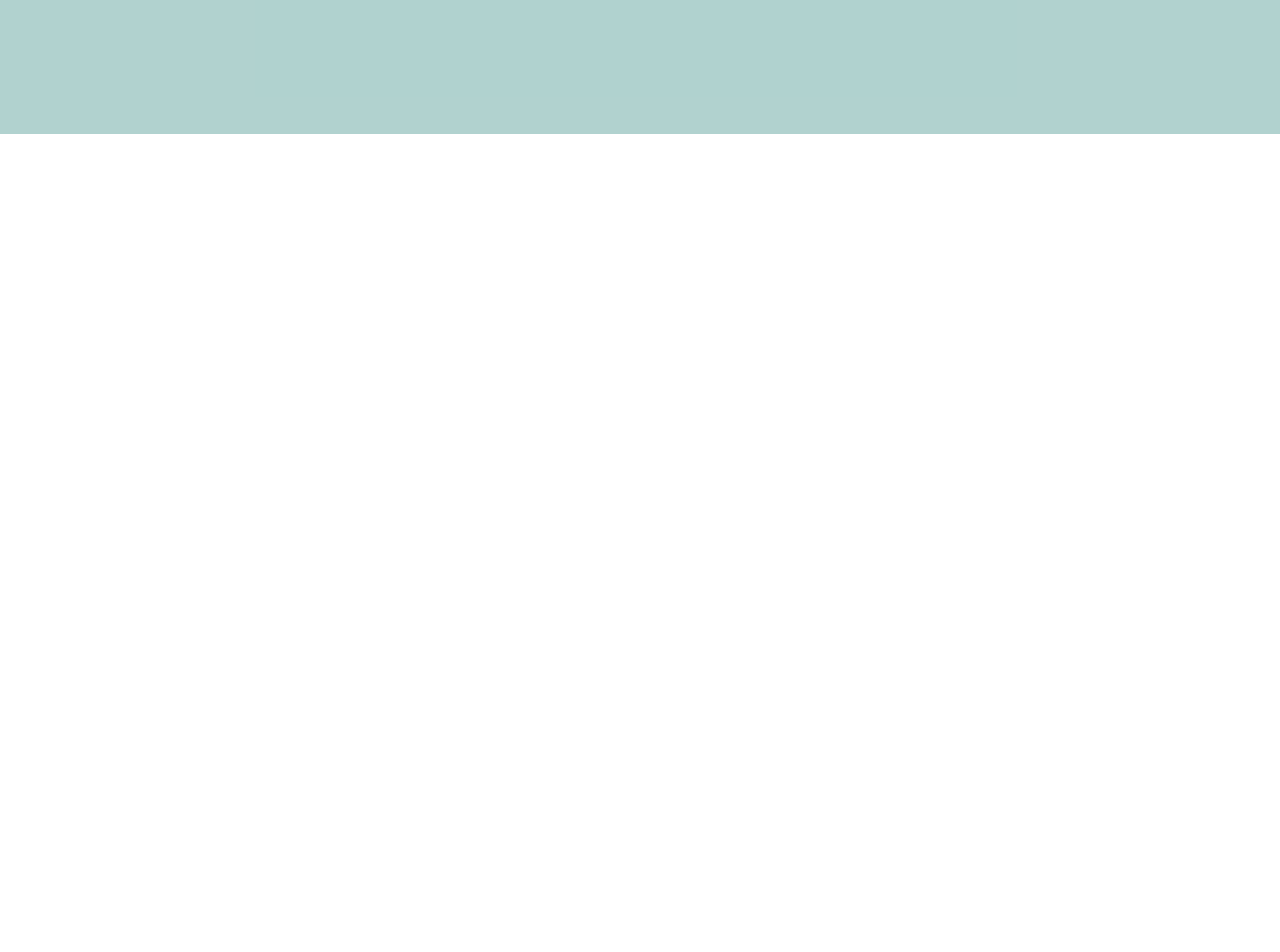
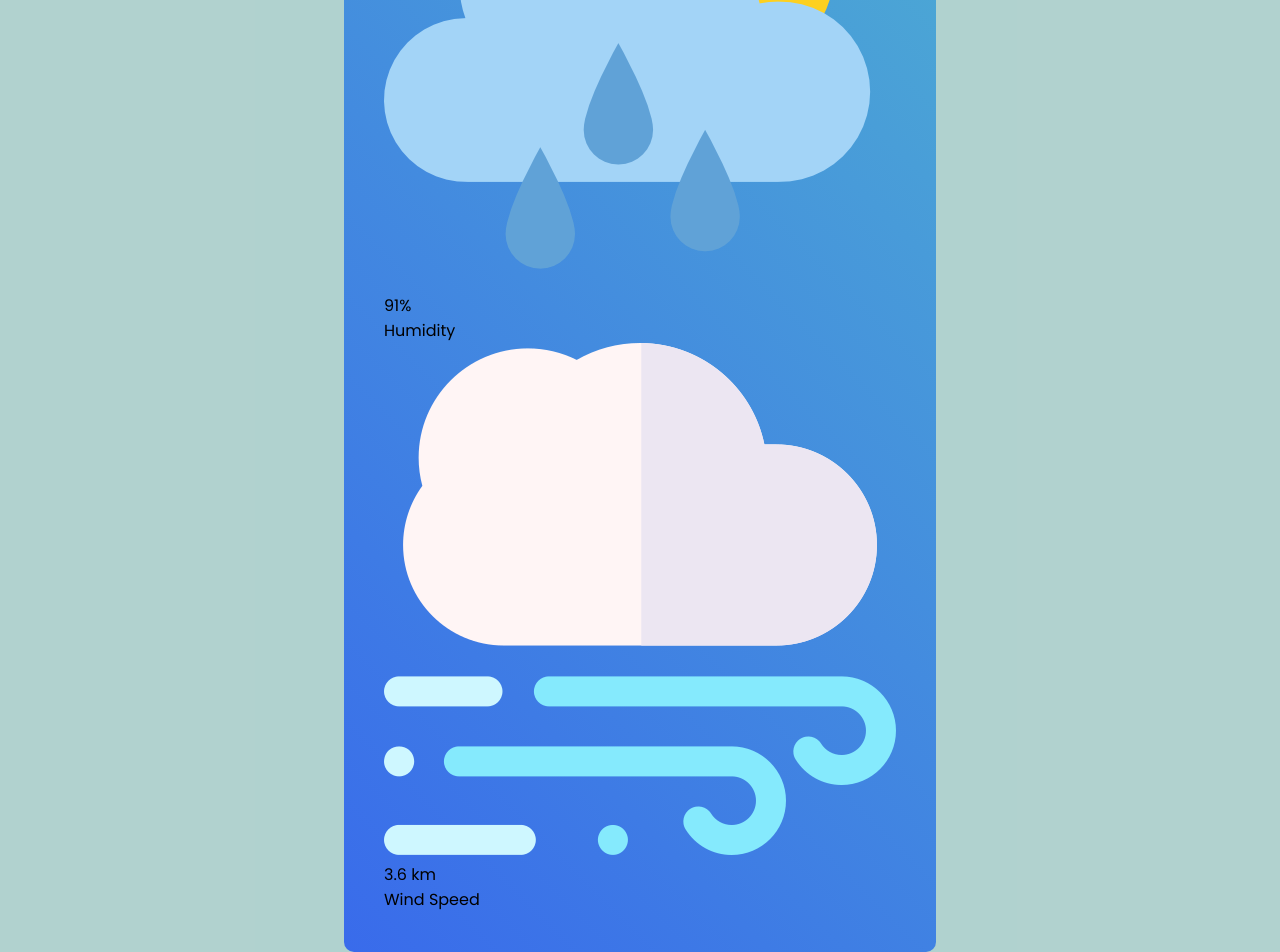
Before and after one commit to ReicaD/WeatherApp3, a React (Vite) app: page / in a window 1280 px wide. Shown: the part 666-1618 px from the top of the page. Before the commit the page ends 800 px from the top, so only its background shows below. Built offline with nearby package versions, Linux system fonts and the light colour scheme.

Commit message:
weather data styling

```diff
--- a/src/components/Weather.jsx
+++ b/src/components/Weather.jsx
@@ -1,29 +1,43 @@
- import React from 'react';
+import React from "react";
 import "./Weather.css";
-import search_icon from "../assets/search.png"
+import search_icon from "../assets/search.png";
 import clear_icon from "../assets/clear.png";
-import cloudy_icon from "../assets/cloudy.png"
-import drizzle_icon from "../assets/drizzle.png"
-import rain_icon from "../assets/rain.png"
-import snow_icon from "../assets/snow.png"
-import weathernews_icon from "../assets/weathernews.png"
-import sun_icon from "../assets/sun.png"
+import cloudy_icon from "../assets/cloudy.png";
+import wind_icon from "../assets/wind.png";
+import drizzle_icon from "../assets/drizzle.png";
+import rain_icon from "../assets/rain.png";
+import snow_icon from "../assets/snow.png";
+import weathernews_icon from "../assets/weathernews.png";
+import sun_icon from "../assets/sun.png";
 
 const Weather = () => {
-    return (
-      <div className='weather'>
-         <div className="search-bar">
-           <input type="text" placeholder='Search' />
-           <img src={search_icon} alt=""  />
-             </div>
-             <img src = {clear_icon} alt="" className = "weather-icon"/>
+  return (
+    <div className="weather">
+      <div className="search-bar">
+        <input type="text" placeholder="Search" />
+        <img src={search_icon} alt="" />
+      </div>
+      <img src={clear_icon} alt="" className="weather-icon" />
 
-             <p className='temperature'>20°c</p>
-             <p className='location'>Kawempe</p>
+      <p className="temperature">20°c</p>
+      <p className="location">Kawempe</p>
+      <div className="weather-data"></div>
+      <div className="col">
+        <img src={cloudy_icon} alt="" />
+        <div>
+          <p>91%</p>
+          <span>Humidity</span>
+        </div>
       </div>
-    );
-  };
+      <div className="col">
+        <img src={wind_icon} alt="" />
+        <div>
+          <p>3.6 km</p>
+          <span>Wind Speed</span>
+        </div>
+      </div>
+    </div>
+  );
+};
 
-
-
- export default Weather
+export default Weather;
```
Also changed, not shown: src/assets/wind.png (added).
